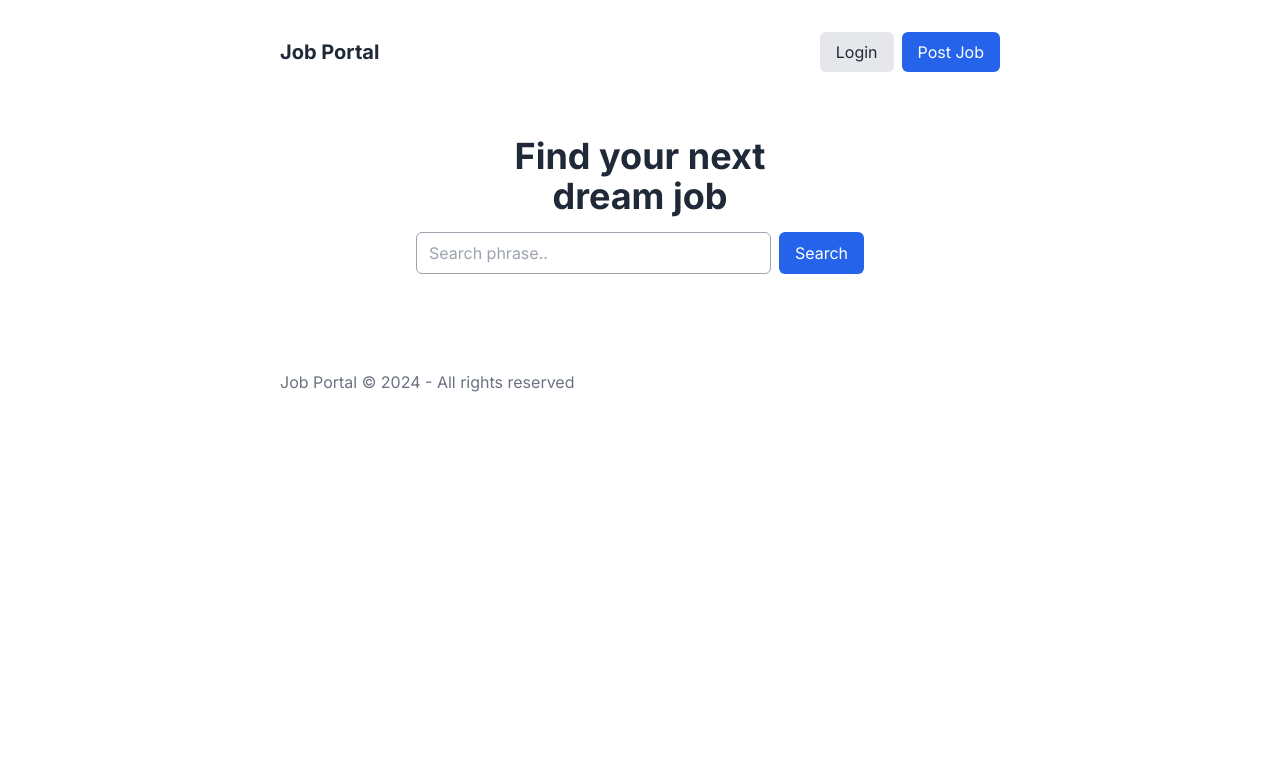
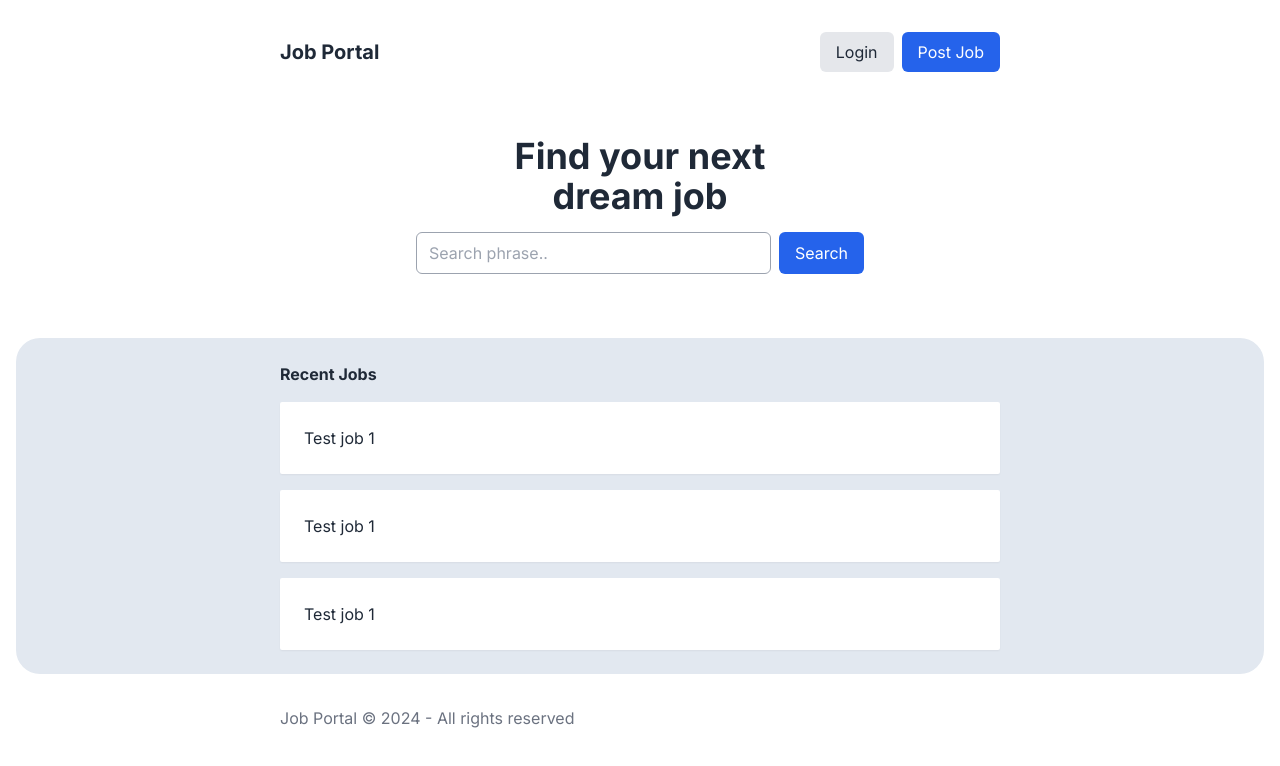
Before and after one commit to mammenj/jobportal, a Next.js app: page / in a window 1280 px wide. Shown: the top 766 px of the page. Built offline with nearby package versions, Linux system fonts and the light colour scheme.

Commit message:
Added Job component

```diff
--- a/src/app/components/Jobs.tsx
+++ b/src/app/components/Jobs.tsx
@@ -1,15 +1,20 @@
-export default function Jobs({ header, jobs }: { header: string, jobs: Job[] }) {
+export default function Jobs({ header }: { header: string }) {
     return (
         <div className="bg-slate-200 py-6 rounded-3xl">
             <div className="container">
                 <h2 className="font-bold mb-4">{header || 'Recent jobs'}</h2>
 
                 <div className="flex flex-col gap-4">
-
-                    <div>No jobs found</div>
-
+                    <div className="bg-white p-6 rounded-sm shadow-sm">
+                        Test job 1
+                    </div>
+                    <div className="bg-white p-6 rounded-sm shadow-sm">
+                        Test job 1
+                    </div>
+                    <div className="bg-white p-6 rounded-sm shadow-sm">
+                        Test job 1
+                    </div>
                 </div>
-
             </div>
         </div>
     );
--- a/src/app/page.tsx
+++ b/src/app/page.tsx
@@ -1,9 +1,11 @@
 import Hero from "./components/Hero";
+import Jobs from "./components/Jobs";
 
 export default function Home() {
   return (
     <>
     <Hero />
+    <Jobs header={'Recent Jobs'} />
   </>
   )
 }
```
